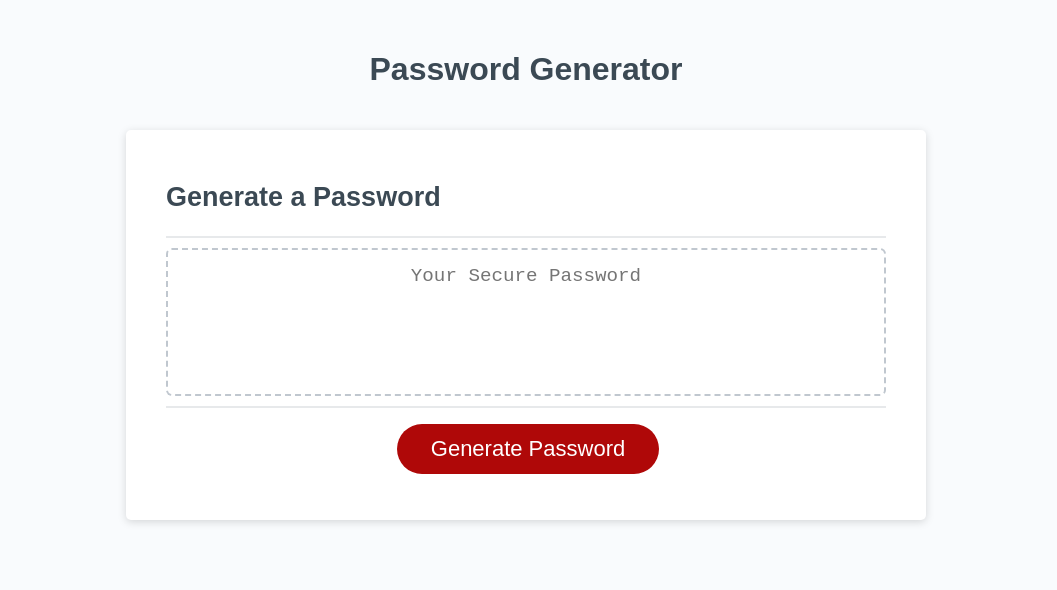
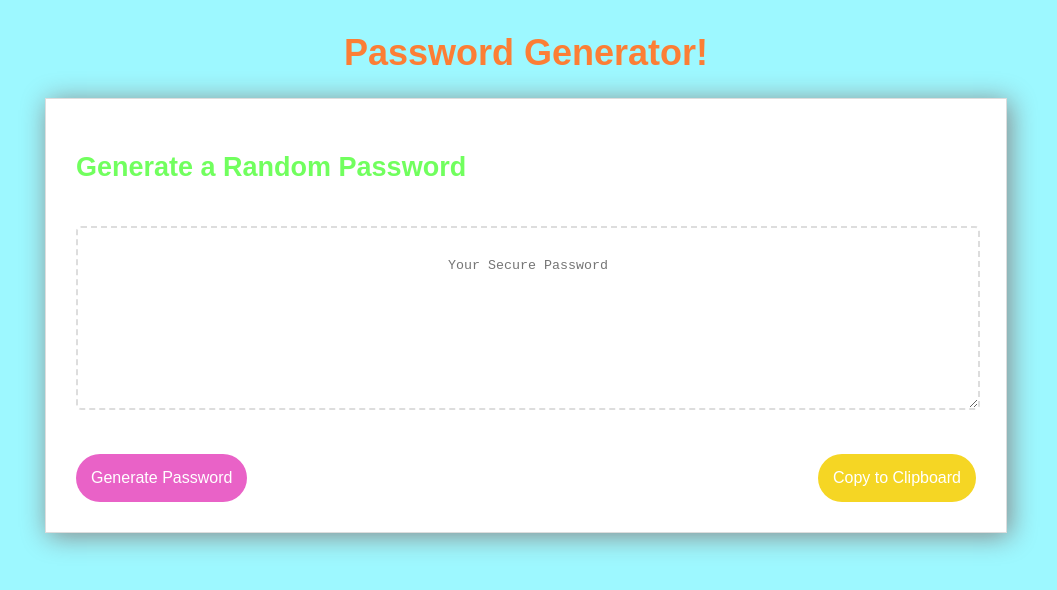
Before and after one commit to domihorinka/HW03-PWGen, a plain HTML site: page Develop/index.html in a window 1280 px wide. Shown: the whole page, without its empty margins (114-1171 px from the left). Drawn offline with Linux system fonts and the light colour scheme.

Commit message:
changed my html to add buttons, changed css to flow better and look more fun, implemented js to get generator to work!

```diff
--- a/Develop/index.html
+++ b/Develop/index.html
@@ -4,31 +4,57 @@
     <meta charset="UTF-8" />
     <meta name="viewport" content="width=device-width, initial-scale=1.0" />
     <meta http-equiv="X-UA-Compatible" content="ie=edge" />
-    <title>Password Generator</title>
-    <link rel="stylesheet" href="style.css" />
+    <link href="style.css" rel="stylesheet" type="text/css">
+    <script src = "script.js" type="text/javascript"></script>
+    <title>Password Generator!</title>
   </head>
+
+
+
+  <header>
+    <h1>Password Generator!</h1>
+  </header>
+
     <body>
-    <div class="wrapper">
-      <header>
-        <h1>Password Generator</h1>
-      </header>
-      <div class="card">
-        <div class="card-header">
-          <h2>Generate a Password</h2>
-        </div>
-        <div class="card-body">
+        <section class="generator-container">
+        </div id="generator-container" class="container">
+
+        <h2>Generate a Random Password</h2>
+
+        <br>
+
         <textarea
           readonly
-            id="password"
+          id="passwordBox"
           placeholder="Your Secure Password"
-            aria-label="Generated Password"
         ></textarea>
+
+        <p id="newpassword"></p>
+
+        <br>
+
+
+
+
+
+
+        <button id="createPW" class="button" onclick="generate()">
+          Generate Password</button>
+
+
+          <!-- Created button for copy to clipboard -->
+
+        <button id="copiedPW" class="button" onclick="copied()">
+          Copy to Clipboard
+        </button>
+
+
+
+
+
+
         </div>
-        <div class="card-footer">
-          <button id="generate" class="btn">Generate Password</button>
-        </div>
-      </div>
-    </div>
-    <script src="script.js"></script>
+      </section>
+
     </body>
 </html>
--- a/Develop/script.js
+++ b/Develop/script.js
@@ -1,42 +1,72 @@
-// Add array of lowercase letters, uppercase letters, numbers, and special letters
-var lowerLetters = ["q", "w", "e", "r", "t", "y", "u", "i", "o", "p", "a", "s", "d", "f", "g", "h", "j", "k", "l", "z", "x", "c", "v", "b", "n", "m"];
+var lowerLetters = 'abcdefghijklmnopqrstuvwxyz';
+var upperLetters = 'ABCDEFGHIJKLMNOPQRSTUVWXYZ';
+var numbers = '1234567890';
+var specialLetters = '!@#$^&%*()+=-[]{}|:<>?,.';
 
-var upperLetters = ["Q", "W", "E", "R", "T", "Y", "U", "I", "O", "P", "A", "S", "D", "F", "G", "H", "J", "K", "L", "Z", "X", "C", "V", "B", "N","M"];
+var ps = '';
 
-var numbers = ["1", "2", "3", "4", "5", "6", "7", "8", "9", "0"];
-
-var specialCharacters = [" ", "!", "#", "$", "%", "&", "'", "(", ")", "*", "+", ",", "-", ".", "/", ":", ";", "<", "=", ">", "?", "@", "[", "]", "^", "_", "{", "|", "}", "~", "`"];
+var lowerChoice = false;
+var upperChoice = false;
+var specialChoice = false;
+var numberChoice = false;
 
 
-// Assignment Code
-var generateBtn = document.querySelector("#generate");
 
-function generatePassword () {
 
-  var passwordExecuted = "";
- // created an alert that asks character letters
-  var passwordLength = prompt("How many characters would you like?")
-    if (passwordLength < 8 || passwordLength > 128) {
-      alert ("Please enter a number between 8-128!!") //return message if  < 8 or > 128
-    return generatePassword()
+function generate() {
+    var questionLength = '';
+    while (isNaN(questionLength) || questionLength < 8 || questionLength > 128) {
+      questionLength = prompt("What length would you like the password to be? (Between 8 to 128 characters)");
+        if (questionLength === null) {
+            break;
+        }
     }
-    else {
-      passwordExecuted += lowerLetters.upperLetters.numbers.specialCharacters.passwordLength
+//prompts asking about password the user would like
+    if (questionLength) {
+        if (confirm("Would you like to use lowercase letters?") == true) {
+          lowerChoice = true
+        }
+
+        if (confirm("Would you like to use uppercase letters?") == true) {
+          upperChoice = true
+        }
+
+        if (confirm("Would you like to use special characters?") == true) {
+          specialChoice = true
+        }
+
+        if (confirm("Would you like to use numerical characters?") == true) {
+          numberChoice = true
+        }
+        if (lowerChoice === false && upperChoice === false && specialChoice === false && numberChoice === false) {
+            alert("At least one character type must be selected")
+        }
     }
 
-  var lowerLetters = confirm("Do you want your password to contain lower case letters?")
-  console.log(lowerLetters)
-  if(true)
-  passwordExecuted =+ lowerLetters
-}
-// Write password to the #password input
-function writePassword() {
-  var password = generatePassword();
-  var passwordText = document.querySelector("#password");
+    var letters = '';
+    letters += (lowerChoice ? lowerLetters : '');
+    letters += (upperChoice ? upperLetters : '');
+    letters += (specialChoice ? specialLetters : '');
+    letters += (numberChoice ? numbers : '');
 
-  passwordText.value = password;
+    ps = password(questionLength, letters);
+
+    document.getElementById("passwordBox").innerHTML = ps;
 
 }
 
-// Add event listener to generate button
-generateBtn.addEventListener("click", writePassword);
+function password(l, letters) {
+    var ps = '';
+    for (var i = 0; i < l; ++i) {
+        ps += letters.charAt(Math.floor(Math.random() * letters.length));
+    }
+    return ps;
+}
+
+
+
+function copied() {
+    document.getElementById("passwordBox").select();
+    document.execCommand("copy");
+    alert("The password has been copied to your clipboard!");
+}
--- a/Develop/style.css
+++ b/Develop/style.css
@@ -1,137 +1,85 @@
-*,
-*::before,
-*::after {
-  box-sizing: border-box;
+header {
+  float: center;
+  width: 100%;
+  margin: 0 auto;
+  overflow: auto;
 }
 
-html,
-body,
-.wrapper {
-  height: 100%;
-  margin: 0;
-  padding: 0;
+h1 {
+  text-align: center;
+  color: rgb(252, 126, 53);
+}
+
+h2 {
+  color: #71ff5e;
 }
 
 body {
-  font-family: sans-serif;
-  background-color: #f9fbfd;
+  font-family: Arial, "Helvetica Neue", Helvetica, sans-serif;
+  font-size: 18px;
+  background-color: rgb(157, 248, 255);
 }
 
-.wrapper {
-  padding-top: 30px;
-  padding-left: 20px;
-  padding-right: 20px;
+#generator-container {
+  padding-top: 130px;
+  min-height: calc(100vh - 70px);
+  background-color: #f7f3f3;
+  margin: 0 auto;
+  float: center;
 }
 
-header {
-  text-align: center;
-  padding: 20px;
-  padding-top: 0px;
-  color: hsl(206, 17%, 28%);
-}
-
-.card {
-  background-color: hsl(0, 0%, 100%);
-  border-radius: 5px;
-  border-width: 1px;
-  box-shadow: rgba(0, 0, 0, 0.15) 0px 2px 8px 0px;
-  color: hsl(206, 17%, 28%);
-  font-size: 18px;
+.container {
+  width: 100%;
+  max-width: 960px;
   margin: 0 auto;
-  max-width: 800px;
-  padding: 30px 40px;
-}
-
-.card-header::after {
-  content: " ";
-  display: block;
-  width: 100%;
-  background: #e7e9eb;
-  height: 2px;
-}
-
-.card-body {
-  min-height: 100px;
-}
-
-.card-footer {
-  text-align: center;
-}
-
-.card-footer::before {
-  content: " ";
-  display: block;
-  width: 100%;
-  background: #e7e9eb;
-  height: 2px;
-}
-
-.card-footer::after {
-  content: " ";
-  display: block;
   clear: both;
 }
 
-.btn {
-  border: none;
-  background-color: hsl(360, 91%, 36%);
-  border-radius: 25px;
-  box-shadow: rgba(0, 0, 0, 0.1) 0px 1px 6px 0px rgba(0, 0, 0, 0.2) 0px 1px 1px
-    0px;
-  color: hsl(0, 0%, 100%);
-  display: inline-block;
-  font-size: 22px;
-  line-height: 22px;
-  margin: 16px 16px 16px 20px;
-  padding: 14px 34px;
-  text-align: center;
-  cursor: pointer;
+.generator-container {
+  float: center;
+  width: 90%;
+  max-width: 900px;
+  padding: 30px;
+  margin: 0 auto;
+  background: #ffffff;
+  border: 1px solid #dddddd;
+  background-color: #ffffff;
+  box-shadow: 3px 3px 25px #888888;
 }
 
-button[disabled] {
-  cursor: default;
-  background: #c0c7cf;
+#passwordBox {
+  text-align: center;
+  float: center;
+  width: 100%;
+  max-width: 900px;
+  min-height: 150px;
+  padding: 30px 0px 0px;
+  margin: 0 auto;
+  background: #ffffff;
+  border: 2px solid #dddddd;
+  border-style: dashed;
+  border-radius: 5px;
+  background-color: #ffffff;
 }
 
-.float-right {
-  float: right;
+.button {
+  color: #ffffff !important;
+  text-decoration: none;
+  font-family: Arial, "Helvetica Neue", Helvetica, sans-serif;
+  font-size: 16px;
+  padding: 15px;
+  border-radius: 50px;
+  display: inline-block;
+  border: none;
+  transition: all 0.4s ease 0s;
 }
 
-#password {
-  -webkit-appearance: none;
-  -moz-appearance: none;
-  appearance: none;
-  border: none;
-  display: block;
-  width: 100%;
-  padding-top: 15px;
-  padding-left: 15px;
-  padding-right: 15px;
-  padding-bottom: 85px;
-  font-size: 1.2rem;
-  text-align: center;
-  margin-top: 10px;
-  margin-bottom: 10px;
-  border: 2px dashed #c0c7cf;
-  border-radius: 6px;
-  resize: none;
-  overflow: hidden;
+/* created fun buttons  */
+#createPW {
+  background: rgb(233, 98, 199);
 }
 
-@media (max-width: 690px) {
-  .btn {
-    font-size: 1rem;
-    margin: 16px 0px 0px 0px;
-    padding: 10px 15px;
-  }
-
-  #password {
-    font-size: 1rem;
-  }
+#copiedPW {
+  float: right;
+  background: rgb(245, 214, 36);
 }
-
-@media (max-width: 500px) {
-  .btn {
-    font-size: 0.8rem;
-  }
-}
```
Also changed, not shown: 1 other file. Lines whose indentation alone changed are shown as unchanged.
